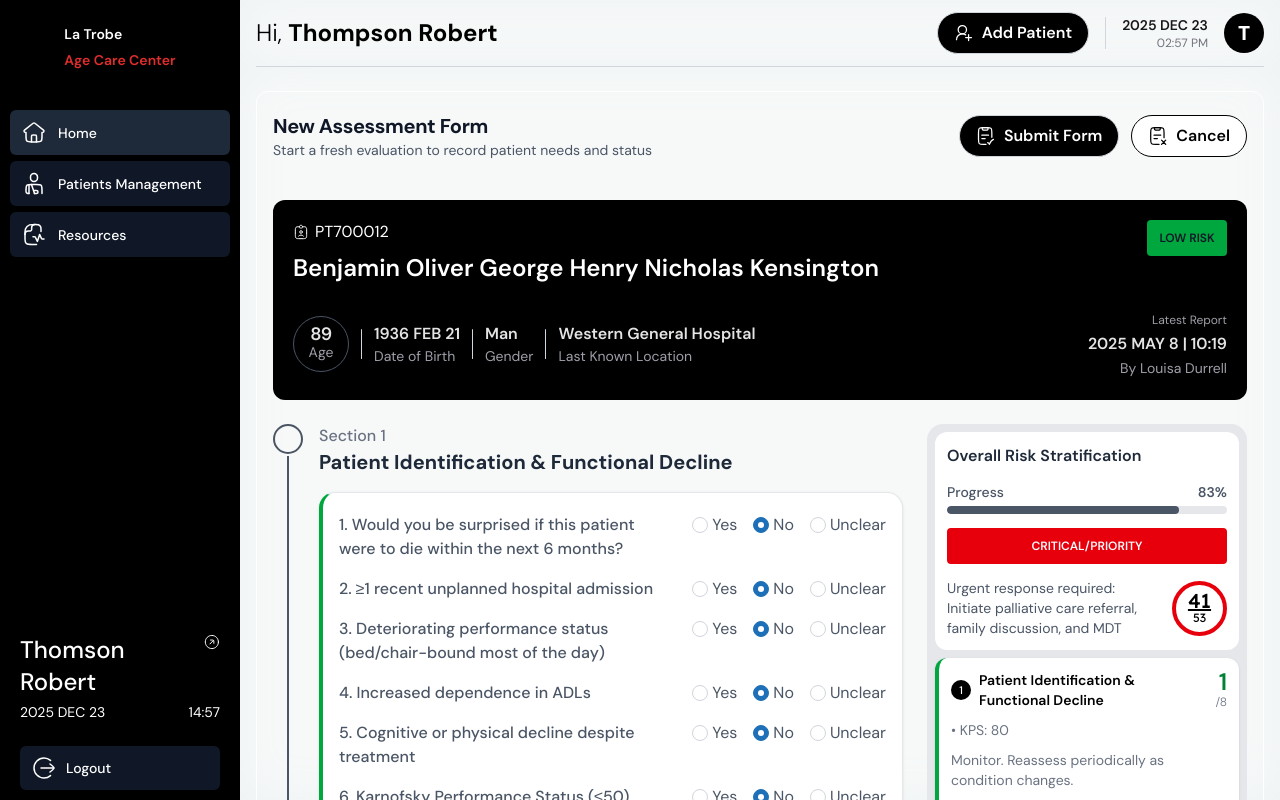
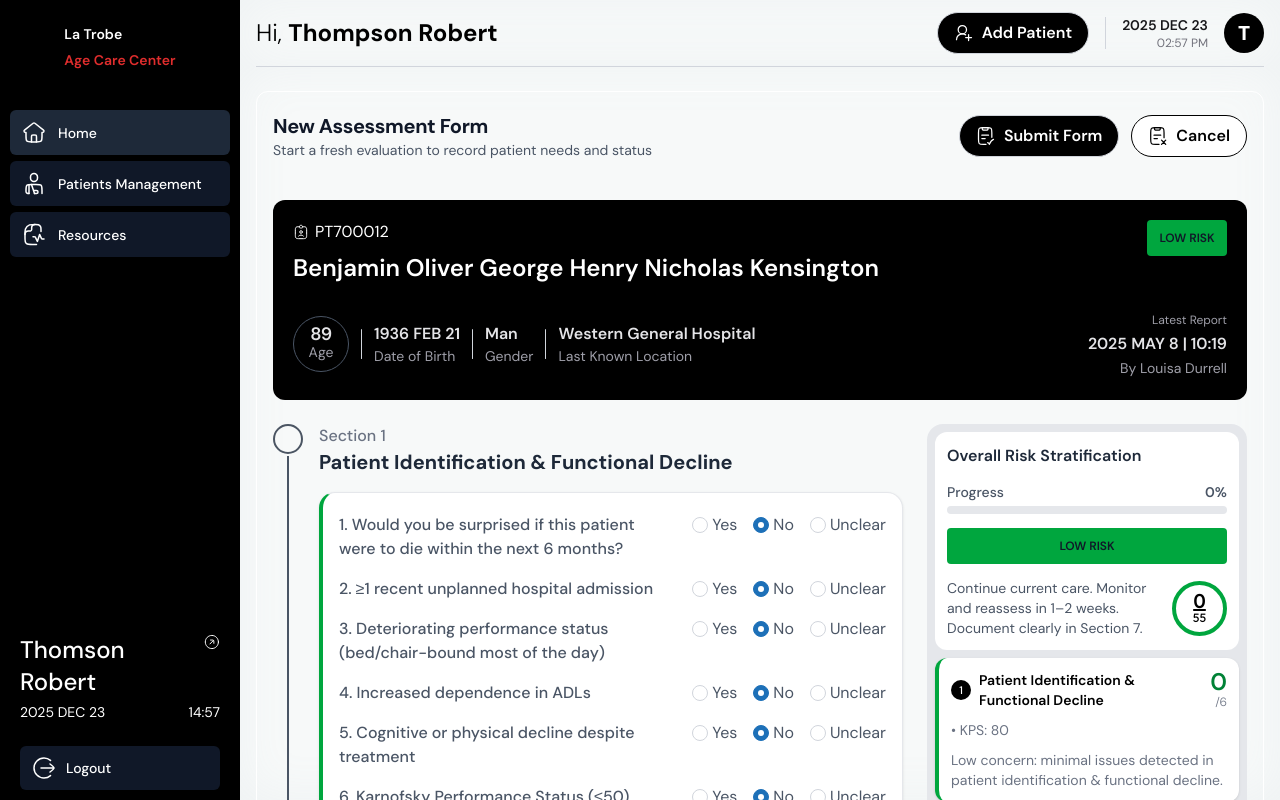
Before and after one commit to Oddlydev/pact-la-trobe, a Next.js app: page /assessment-form in a window 1280 px wide. Built offline with nearby package versions, Linux system fonts and the light colour scheme; what @faustwp/core would draw is missing.

Commit message:
JS changes updated

```diff
--- a/pages/assessment-form.tsx
+++ b/pages/assessment-form.tsx
@@ -299,6 +299,39 @@ export default function AssessmentFormPage() {
     if (answeredCount < totalQuestions) return "inProgress";
     return "complete";
   }
+  // Helpers for scoring
+  function scoreYesNo(answers: Record<string, string | undefined>) {
+    return Object.values(answers).filter((v) => v === "yes").length;
+  }
+
+  function scoreDropdown(answers: Record<string, string | undefined>) {
+    return Object.values(answers).filter((v) => v === "Yes").length;
+  }
+
+  function scoreReferrals(answers: Record<string, string | undefined>) {
+    return Object.values(answers).filter((v) => v === "immediate").length;
+  }
+  const sectionScores = {
+    s1: scoreYesNo(s1Answers),
+    s2: scoreYesNo(s2Answers),
+    s3: scoreYesNo(s3Answers),
+    s4: scoreYesNo(s4Answers),
+    s5: scoreDropdown(s5Answers),
+    s6: scoreReferrals(s6Answers),
+    s7: scoreYesNo(s7Answers),
+  };
+  const totals = {
+    s1: s1Items.length,
+    s2: s2Items.length,
+    s3: s3Groups.reduce((sum, g) => sum + g.items.length, 0),
+    s4: s4Items.length,
+    s5: s5Items.length,
+    s6: s6Items.length,
+    s7: s7Items.length,
+  };
+
+  const overallScore = Object.values(sectionScores).reduce((a, b) => a + b, 0);
+  const overallTotal = Object.values(totals).reduce((a, b) => a + b, 0);
 
   return (
     <Layout>
@@ -549,9 +582,13 @@ export default function AssessmentFormPage() {
           {/* Right column */}
           <aside className="w-80 space-y-2 p-2 bg-gray-200 rounded-2xl h-full">
             <div className="only-first-cards">
-              <OverallSeverityCards limit={1} />
+              <OverallSeverityCards
+                score={overallScore}
+                total={overallTotal}
+                limit={1}
+              />
             </div>
-            <SummaryCards />
+            <SummaryCards sectionScores={sectionScores} totals={totals} />
           </aside>
         </div>
       </main>
--- a/src/components/Cards/OverallSeverityCards.tsx
+++ b/src/components/Cards/OverallSeverityCards.tsx
@@ -30,27 +30,35 @@ const severityConfig: Record<
 };
 
 type Props = {
-  // Optional: limit how many cards render. If omitted, show all.
+  score: number;
+  total: number;
   limit?: number;
 };
 
-export default function OverallSeverityCards({ limit }: Props) {
+function getSeverity(score: number, total: number): SeverityLevel {
+  const ratio = total > 0 ? score / total : 0;
+  if (ratio >= 0.8) return "critical";
+  if (ratio >= 0.6) return "high";
+  if (ratio >= 0.3) return "moderate";
+  return "low";
+}
+
+export default function OverallSeverityCards({ score, total, limit }: Props) {
+  const level = getSeverity(score, total);
+  const cfg = severityConfig[level];
+  const progress = total > 0 ? Math.round((score / total) * 100) : 0;
+
   const cards: { level: SeverityLevel; score: number; total: number }[] = [
-    { level: "critical", score: 41, total: 53 },
-    { level: "high", score: 23, total: 53 },
-    { level: "moderate", score: 18, total: 53 },
-    { level: "low", score: 10, total: 53 },
+    { level, score, total },
   ];
 
-  const progress = 83;
-
-  const visibleCards = typeof limit === "number" ? cards.slice(0, limit) : cards;
+  const visibleCards =
+    typeof limit === "number" ? cards.slice(0, limit) : cards;
 
   return (
     <div className="space-y-3">
       {visibleCards.map(({ level, score, total }) => {
         const cfg = severityConfig[level];
-
         return (
           <div
             key={level}
--- a/src/components/Cards/SummaryCards.tsx
+++ b/src/components/Cards/SummaryCards.tsx
@@ -39,92 +39,112 @@ const severityCfg: Record<
   },
 };
 
-export default function SummaryCards() {
+type Props = {
+  sectionScores: Record<string, number>;
+  totals: Record<string, number>;
+};
+
+function getSeverity(score: number, total: number): Severity {
+  const ratio = total > 0 ? score / total : 0;
+  if (ratio >= 0.66) return "high";
+  if (ratio >= 0.33) return "moderate";
+  return "low";
+}
+
+// 🔹 Helper to generate text dynamically based on severity
+function generateTexts(
+  section: string,
+  severity: Severity,
+  score: number,
+  total: number
+): Pick<SummaryCard, "description" | "recommendation" | "action"> {
+  if (severity === "low") {
+    return {
+      description: `Low concern: minimal issues detected in ${section.toLowerCase()}.`,
+      recommendation: "Continue routine monitoring and reassessment.",
+      action: "No urgent action required.",
+    };
+  }
+  if (severity === "moderate") {
+    return {
+      description: `Moderate concern: partial issues identified in ${section.toLowerCase()}.`,
+      recommendation: "Begin care planning and involve relevant teams.",
+      action: "Action required within 1 week.",
+    };
+  }
+  return {
+    description: `High concern: significant issues in ${section.toLowerCase()}.`,
+    recommendation: "Escalate care immediately with specialist involvement.",
+    action:
+      "Urgent response required (referral, MDT meeting, medication review).",
+  };
+}
+
+export default function SummaryCards({ sectionScores, totals }: Props) {
   const cards: SummaryCard[] = [
-    // Keep original 1–3
     {
       step: 1,
       title: "Patient Identification & Functional Decline",
-      score: 1,
-      total: 8,
-      severity: "low",
+      score: sectionScores.s1,
+      total: totals.s1,
+      severity: getSeverity(sectionScores.s1, totals.s1),
       kps: 80,
-      description: "Monitor. Reassess periodically as condition changes.",
-      recommendation: "Suitable for routine care and ongoing monitoring.",
-      action: "Continue monitoring unless other risk indicators exist",
     },
     {
       step: 2,
-      title: "Patient Identification & Functional Decline",
-      score: 3,
-      total: 8,
-      severity: "moderate",
-      kps: 80,
-      description:
-        "Begin care planning. Discuss goals of care with patient/family.",
-      recommendation:
-        "Action required within 1 week. Monitor closely and prioritise timely care.",
-      action: "Align with moderate–to–high stratification for timely action",
+      title: "Symptom Burden & Unmet Needs",
+      score: sectionScores.s2,
+      total: totals.s2,
+      severity: getSeverity(sectionScores.s2, totals.s2),
     },
     {
       step: 3,
-      title: "Patient Identification & Functional Decline",
-      score: 6,
-      total: 8,
-      severity: "high",
-      kps: 80,
-      description: "Trigger for Specialist Palliative Care referral",
-      recommendation:
-        "Action required immediately (e.g., medication review, referral, MDT case meeting).",
-      action: "Escalate care immediately, regardless of stratification score",
+      title: "Condition-Specific Indicators",
+      score: sectionScores.s3,
+      total: totals.s3,
+      severity: getSeverity(sectionScores.s3, totals.s3),
     },
-    // Added 4–7
     {
       step: 4,
       title: "Psychosocial & Advance Care Planning",
-      score: 5,
-      total: 6,
-      severity: "high",
+      score: sectionScores.s4,
+      total: totals.s4,
+      severity: getSeverity(sectionScores.s4, totals.s4),
       severityText: "Psychological Risk",
-      description:
-        "Discuss concerns with patient/family. Engage social work, psychology, or ACP team as appropriate.",
     },
     {
       step: 5,
       title: "Holistic, Social and Cultural Needs",
-      score: 8,
-      total: 16,
-      severity: "moderate",
-      severityText: "Moderate Concern",
-      description:
-        "Review support needs. Consider involving social work, pastoral care, or Aboriginal liaison officer.",
+      score: sectionScores.s5,
+      total: totals.s5,
+      severity: getSeverity(sectionScores.s5, totals.s5),
+      severityText: "Support Needs",
     },
     {
       step: 6,
       title: "Clinical Action & Referrals",
-      score: 12,
-      total: 18,
-      severity: "moderate",
-      severityText: "Low Urgency",
-      recommendation:
-        "Action required within 1 week. Monitor closely and prioritise timely care.",
-      action: "Align with moderate–to–high stratification for timely action",
+      score: sectionScores.s6,
+      total: totals.s6,
+      severity: getSeverity(sectionScores.s6, totals.s6),
+      severityText: "Referral Urgency",
     },
     {
       step: 7,
       title: "Documentation & Communication",
-      score: 4,
-      total: 4,
-      severity: "low",
-      severityText: "Optimal",
-      recommendation:
-        "Documentation and communication complete. No further action required.",
-      action: "Safe to proceed with planned care",
+      score: sectionScores.s7,
+      total: totals.s7,
+      severity: getSeverity(sectionScores.s7, totals.s7),
+      severityText: "Documentation Quality",
     },
-  ];
+  ].map((c) => ({
+    ...c,
+    ...generateTexts(c.title, c.severity, c.score, c.total),
+  }));
 
   const renderCard = (c: SummaryCard, i: number) => {
     const cfg = severityCfg[c.severity];
+    const showExtras = c.step > 5; // ✅ only show recommendation/action for step 6 and 7
+
     return (
       <div
         key={i}
@@ -186,6 +206,7 @@ export default function SummaryCards() {
             {c.description}
           </p>
         )}
+        {showExtras && (
           <div className="mt-2.5 space-y-2 text-sm">
             {c.recommendation && (
               <div className="mt-2.5">
@@ -209,6 +230,7 @@ export default function SummaryCards() {
               </div>
             )}
           </div>
+        )}
       </div>
     );
   };
```
Lines whose indentation alone changed are shown as unchanged.
